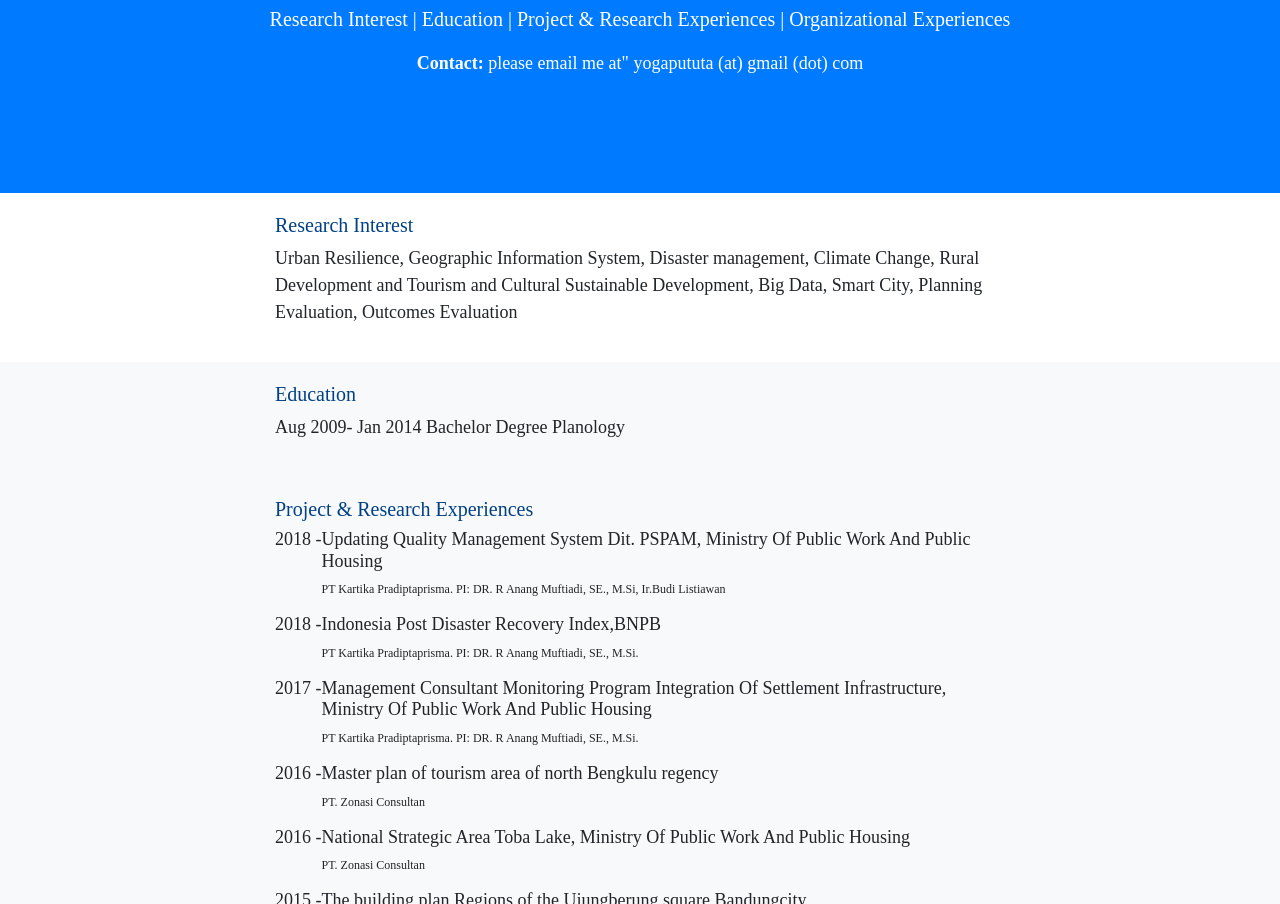
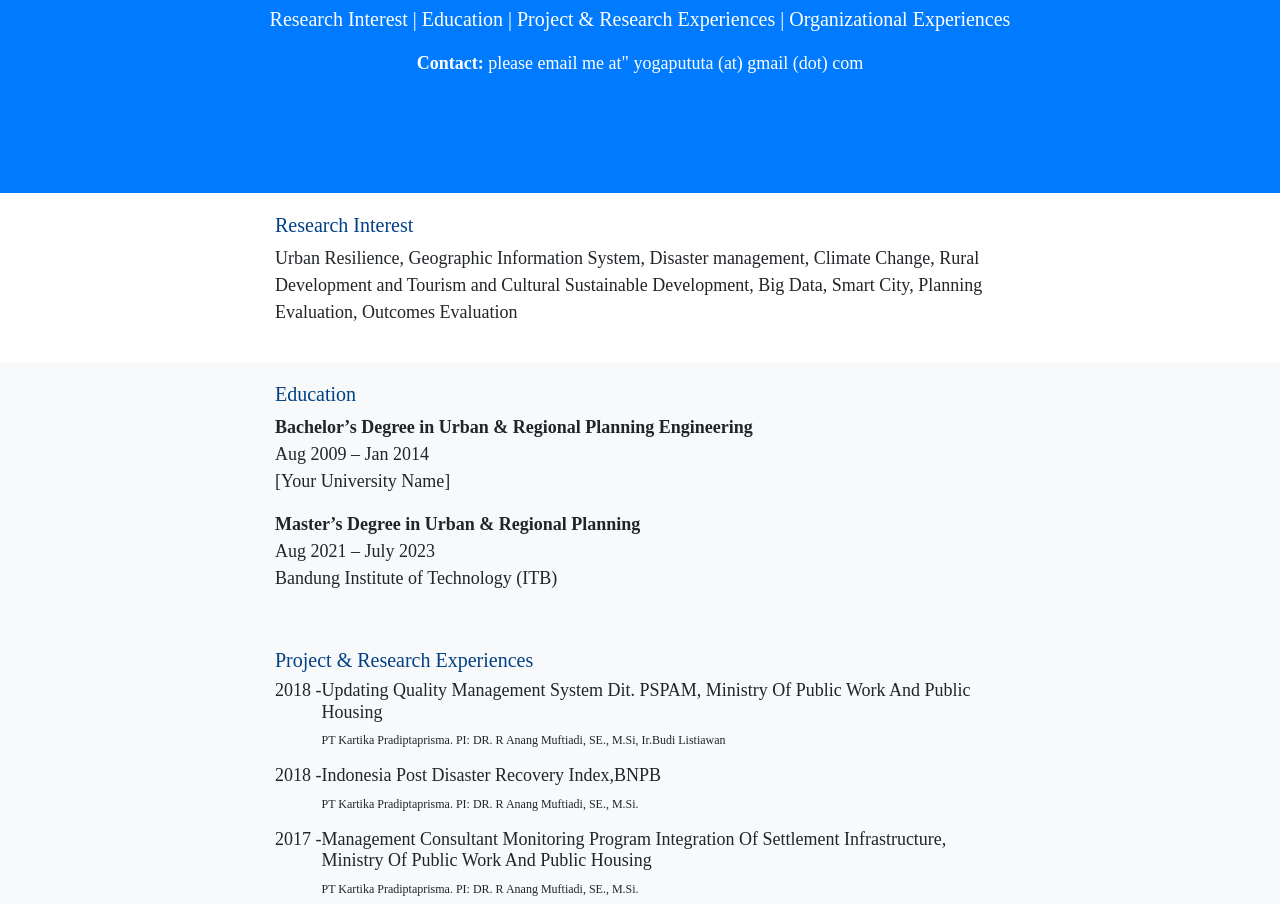
Before and after one commit to yogaputut/yogaputut.github.io, a website with bundled scripts: page index.html in a window 1280 px wide. Shown: the part 271-1175 px from the top of the page. Built offline with nearby package versions, Linux system fonts and the light colour scheme; files whose address does not match are found by name.

Commit message:
Update index.html

```diff
--- a/index.html
+++ b/index.html
@@ -48,7 +48,7 @@
   <header class="bg-primary text-white">
     <div class="container text-center">
     <img src="img/bond3.jpg" class="rounded-circle" />
-   <h1 class="head">Yoga Putut Afandi, S.T</h1>
+   <h1 class="head">Yoga Putut Afandi, S.T., M.PWK</h1>
    <!-- link karisma.inc -->
          <p class="head_2">
                   <a class="bg-primary text-white" class="nav-link js-scroll-trigger">Individual Consultant</a>
@@ -94,19 +94,29 @@ Change, Rural Development and Tourism and Cultural Sustainable Development, Big
   </section>
   <!-- A END -->
 <!-- B START -->
+<!-- B START -->
   <section id="Education" class="bg-light">
     <div class="container">
       <div class="row">
         <div class="col-lg-8 mx-auto">
           <h2 class="head_3">Education</h2>
-          <p class="head_4">
-           Aug 2009- Jan 2014 Bachelor Degree Planology
+          <div class="head_4">
+            <p>
+              <strong>Bachelor’s Degree in Urban & Regional Planning Engineering</strong><br>
+              <span>Aug 2009 – Jan 2014</span><br>
+              <span>[Your University Name]</span>
             </p>
+            <p>
+              <strong>Master’s Degree in Urban & Regional Planning</strong><br>
+              <span>Aug 2021 – July 2023</span><br>
+              <span>Bandung Institute of Technology (ITB)</span>
+            </p>
+          </div>
         </div>
       </div>
     </div>
   </section>
-  <!-- B END -->
+   <!-- B END -->
 
     <section id="Project & Research Experiences" class="bg-light">
     <div class="container">
```
